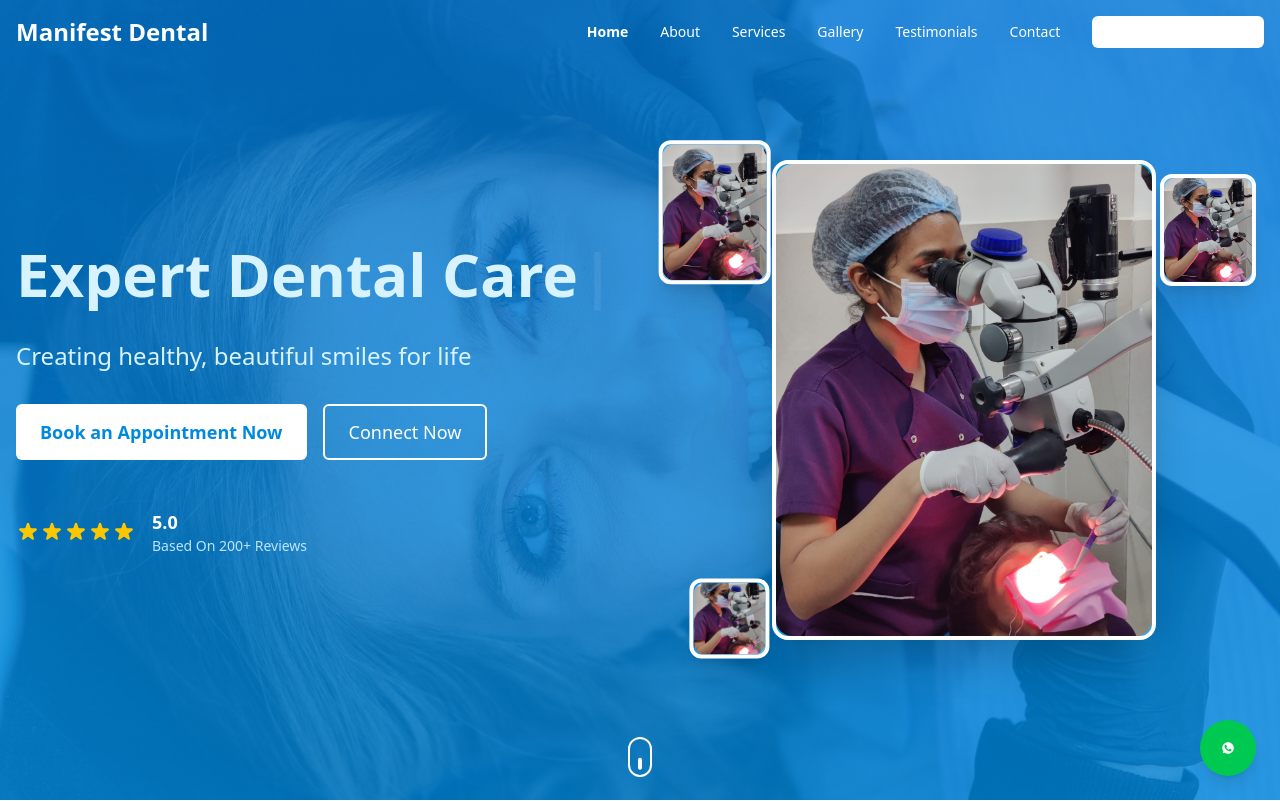
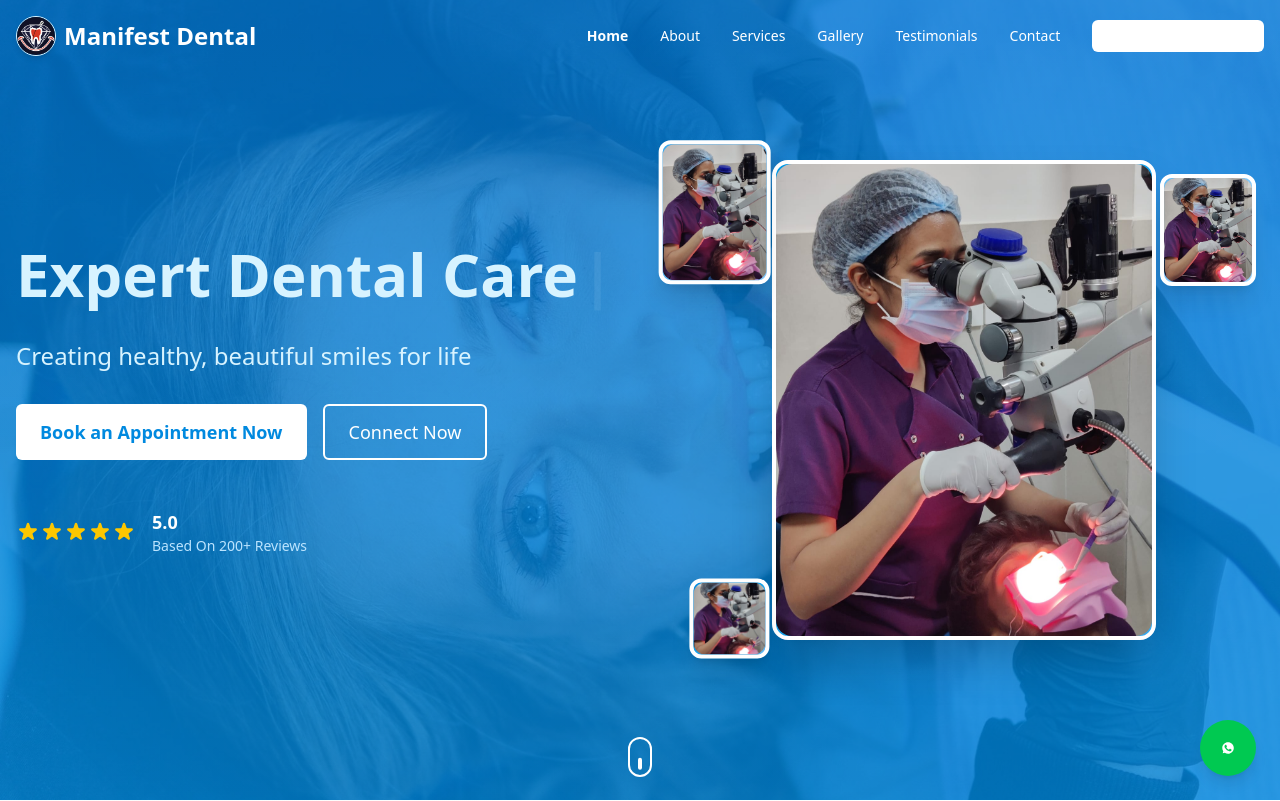
Before and after one commit to AmitDobal/dental-webapp, a React (Vite) app: page / in a window 1280 px wide. Shown: the top 801 px of the page. Built offline with nearby package versions, Linux system fonts and the light colour scheme.

Commit message:
Replace outdated dental logo image with a new logo file; update Header component to include the new logo with improved accessibility features. Ensure proper image attributes for better user experience.

```diff
--- a/src/components/layout/Header.jsx
+++ b/src/components/layout/Header.jsx
@@ -97,11 +97,18 @@ const Header = () => {
         <div className="flex items-center justify-between">
           <a
             href="/"
-            className={`text-xl sm:text-2xl font-bold transition-colors ${
+            className={`flex items-center gap-2 text-xl sm:text-2xl font-bold transition-colors ${
               isScrolled ? "text-primary-600" : "text-white"
             }`}
             aria-label={clinicInfo.name}
             onClick={(e) => handleNavClick(e, "/")}>
+            <img
+              src="/images/dental-logo.png"
+              alt="Manifest Dental Clinic Logo"
+              className="h-9 w-9 sm:h-10 sm:w-10 rounded-full bg-white shadow-md border border-primary-100 transition-all duration-300"
+              loading="eager"
+              decoding="async"
+            />
             <span className="hidden sm:inline">Manifest Dental</span>
             <span className="sm:hidden">Manifest</span>
           </a>
```
Also changed, not shown: public/images/dental-logo.png (added), src/assets/images/dental-logo.png (deleted), src/components/common/NavLink.jsx (line endings or trailing spaces).
